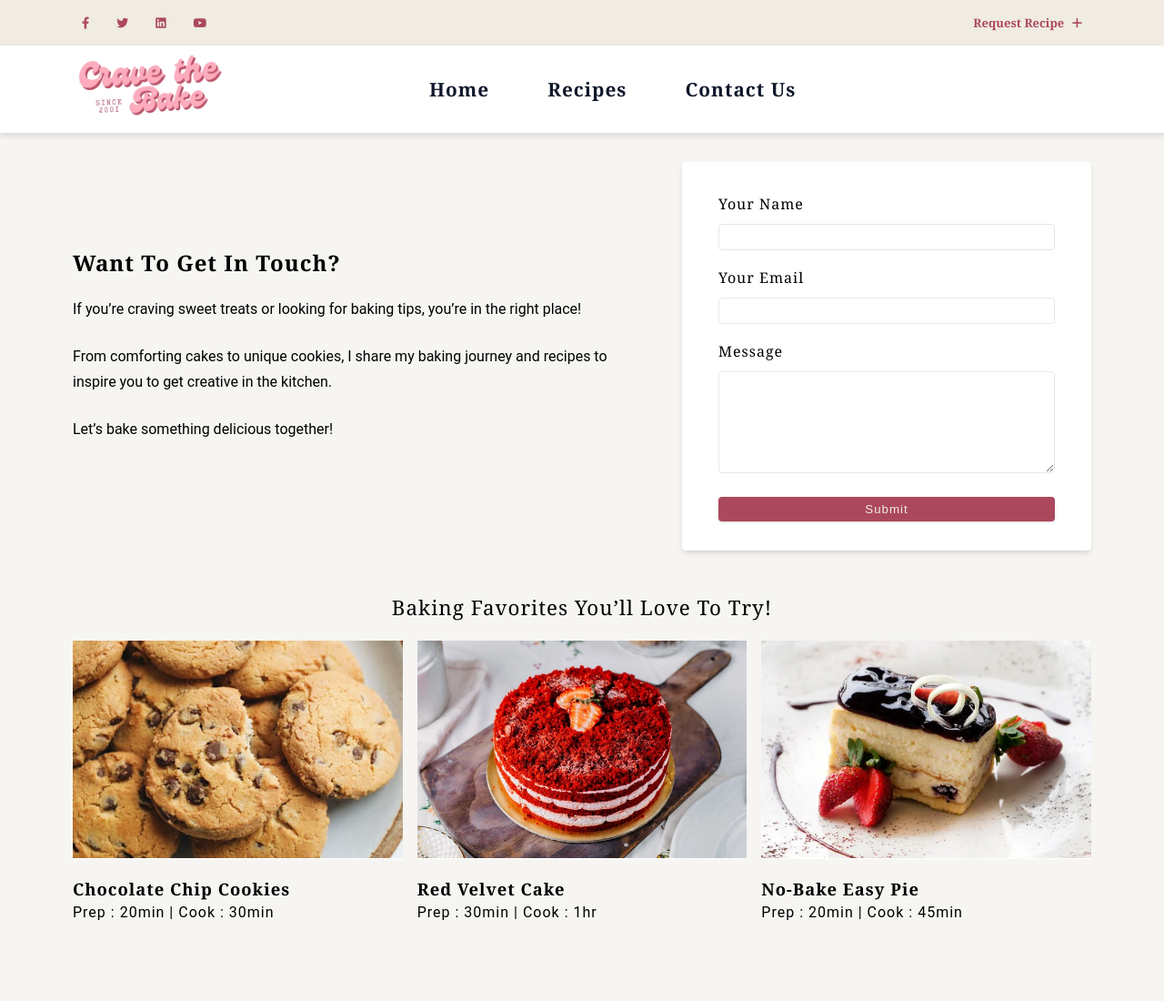
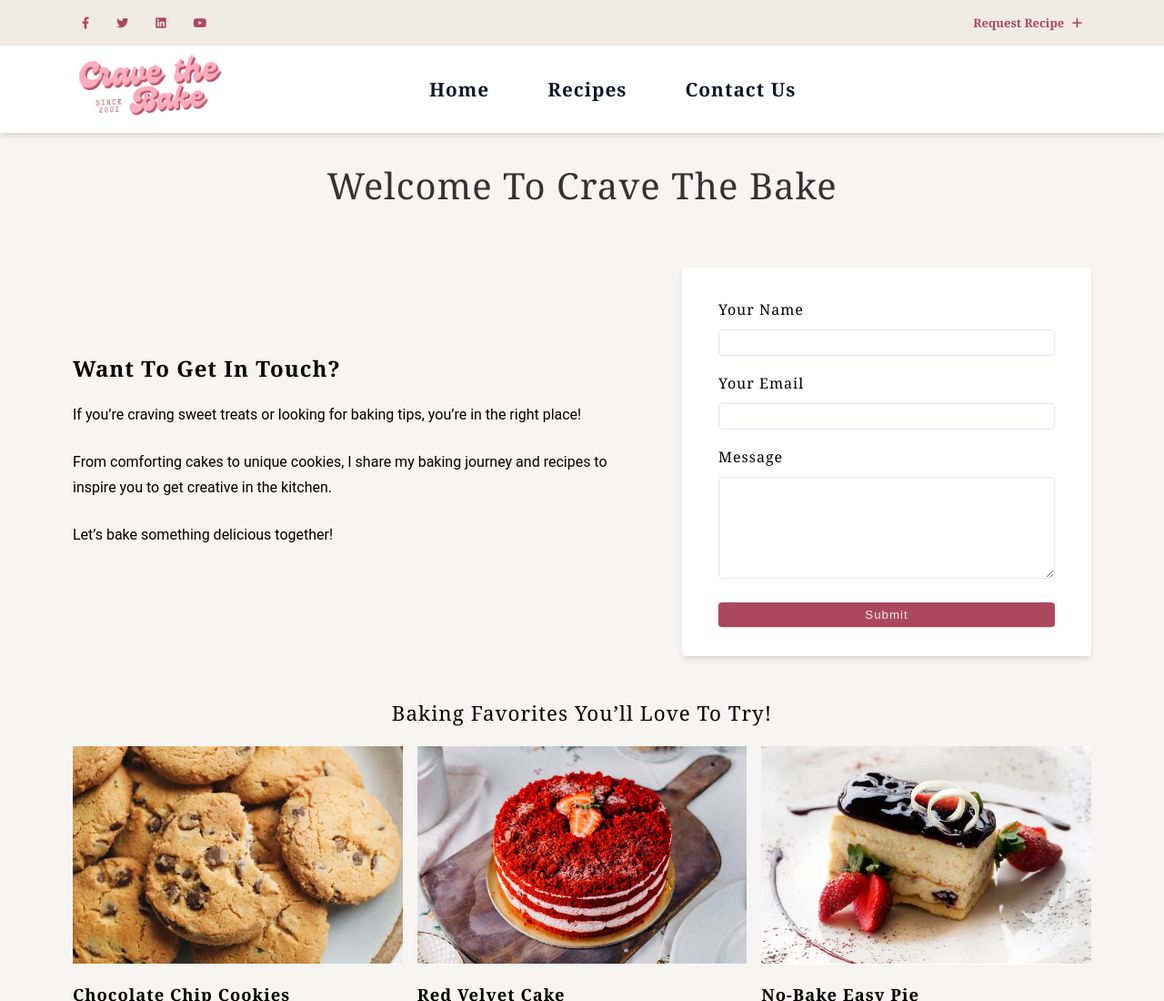
Before and after one commit to maab-osman/Baking-Blog-Website, a plain HTML site: page contactUs.html in a window 1280 px wide. Shown: the top 1100 px of the page at 91% size. Drawn offline with Linux system fonts and the light colour scheme; a web font is replaced by a local one.

Commit message:
Update contactUs.html

```diff
--- a/contactUs.html
+++ b/contactUs.html
@@ -45,7 +45,10 @@
       </div>
     </nav>
     <!-- end of nav -->
-    <!-- end of nav -->
+
+    <!-- Main Title -->
+    <h1 class="center-heading">Welcome to Crave the Bake</h1>
+
     <main class="page">
      <div class="contact-container">
           <article class="contact-info">
```
